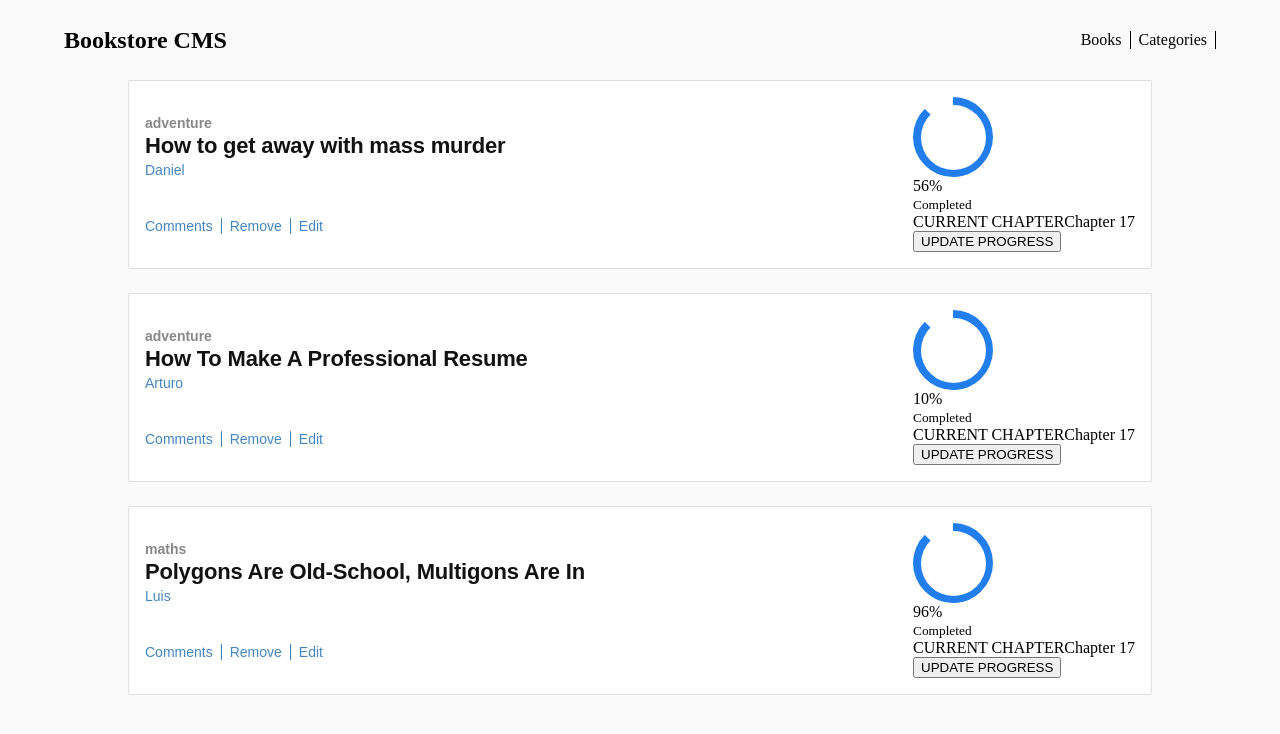
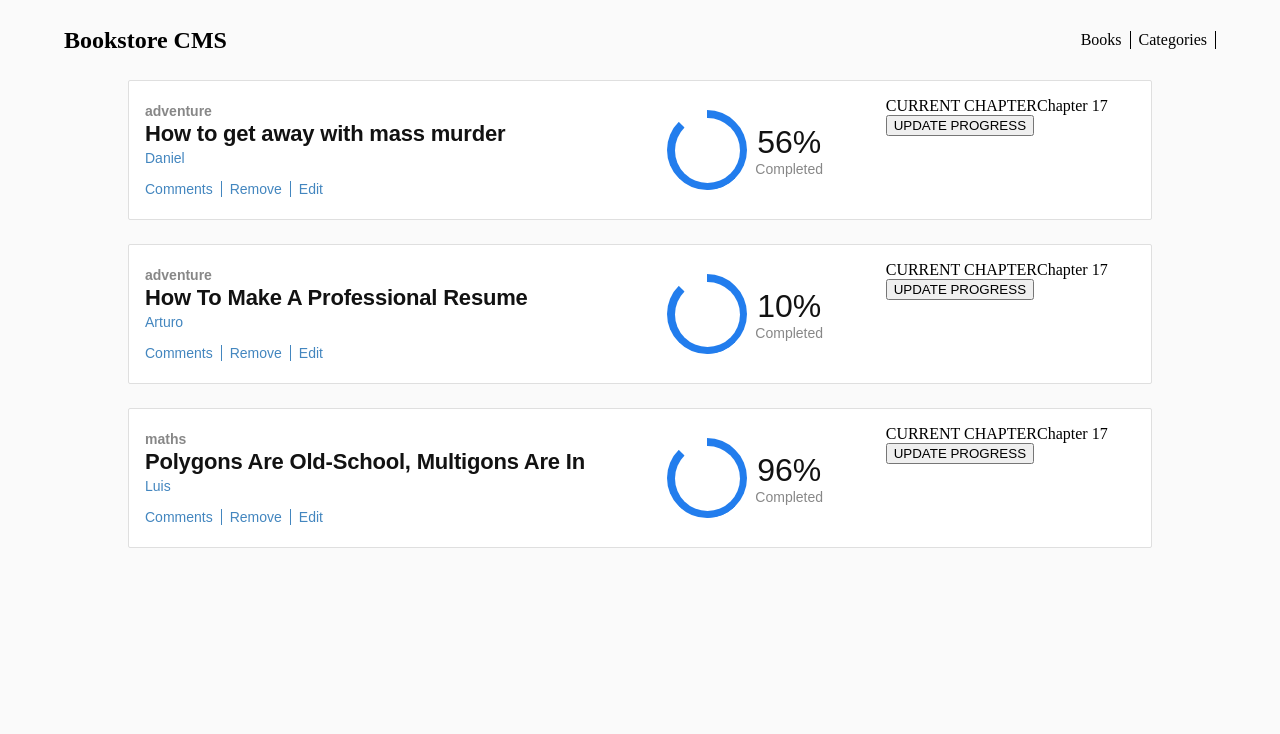
Before and after one commit to Danie12345/bookstore-react, a React (Create React App) app: page /store in a window 1280 px wide. Shown: the top 734 px of the page. Built offline with nearby package versions, Linux system fonts and the light colour scheme.

Commit message:
Add styles to percentage in books

```diff
--- a/src/components/books/book/Book.css
+++ b/src/components/books/book/Book.css
@@ -3,6 +3,8 @@
   display: flex;
   flex-direction: row;
   width: 100%;
+  min-height: 140px;
+  max-height: 15%;
   justify-content: space-between;
   padding: 16px;
   width: 100%;
@@ -15,6 +17,7 @@
   display: flex;
   flex-direction: column;
   justify-content: space-around;
+  width: 50%;
 }
 
 .bookInfo {
@@ -81,6 +84,18 @@
   padding-left: 0%;
 }
 
+.bookProgress {
+  width: 50%;
+  display: flex;
+  justify-content: space-around;
+}
+
+.completion {
+  display: flex;
+  flex-direction: row;
+  align-items: center;
+}
+
 .circle-wrap {
   width: 80px;
   height: 80px;
@@ -117,9 +132,6 @@
   font-size: 2em;
 }
 
-/* color animation */
-
-/* 3rd progress bar */
 .mask .fill {
   clip: rect(0px, 75px, 150px, 0px);
   background-color: #227ded;
@@ -139,3 +151,20 @@
     transform: rotate(135deg);
   }
 }
+
+.number {
+  display: flex;
+  flex-direction: column;
+  justify-content: center;
+  align-items: center;
+  box-sizing: border-box;
+  padding: 8px;
+  font-family: 'Montserrat', sans-serif;
+  font-size: 2rem;
+  color: #121212;
+}
+
+.completed {
+  font-size: 0.875rem;
+  opacity: 0.5;
+}
--- a/src/components/books/book/Book.js
+++ b/src/components/books/book/Book.js
@@ -43,8 +43,8 @@ const Book = (props) => {
           </ul>
         </div>
       </div>
-      <div>
-        <div>
+      <div className="bookProgress">
+        <div className="completion">
           <div className="circle-wrap">
             <div className="circle">
               <div className="mask full">
@@ -56,11 +56,13 @@ const Book = (props) => {
               <div className="inside-circle"> </div>
             </div>
           </div>
-          <div>
-            <span>{Math.round(Math.random() * 100)}</span>
-            <span>%</span>
+          <div className="number">
+            <div className="percentage">
+              <span>{Math.round(Math.random() * 100)}</span>
+              <span>%</span>
+            </div>
+            <small className="completed">Completed</small>
           </div>
-          <small>Completed</small>
         </div>
         <div>
           <div>
```
